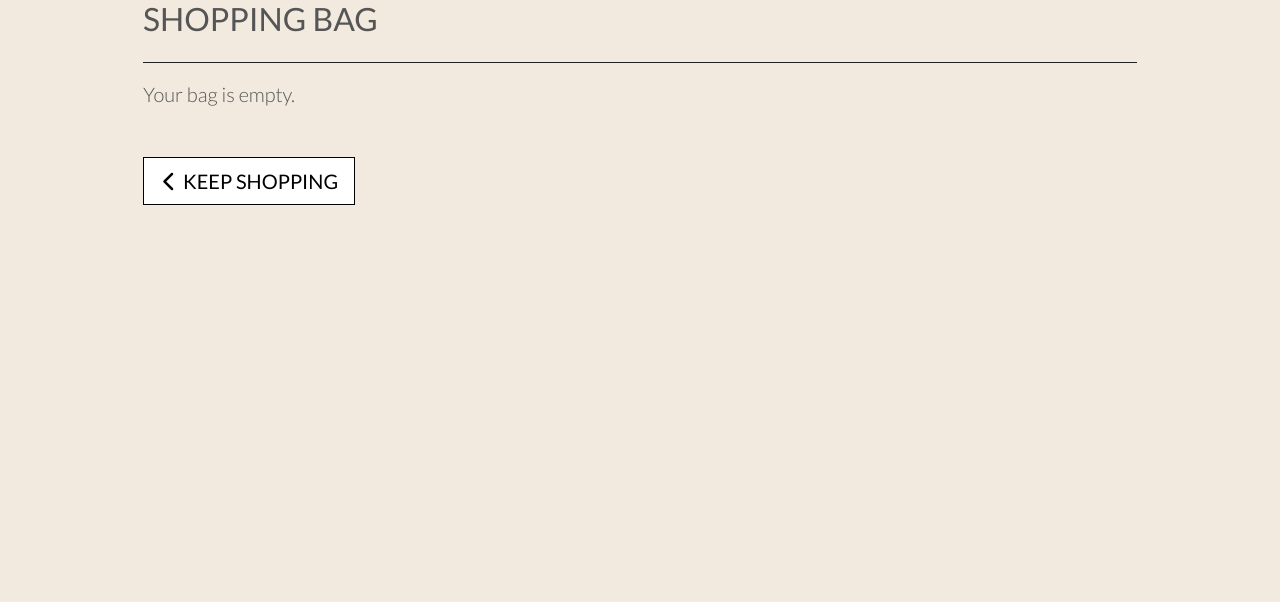
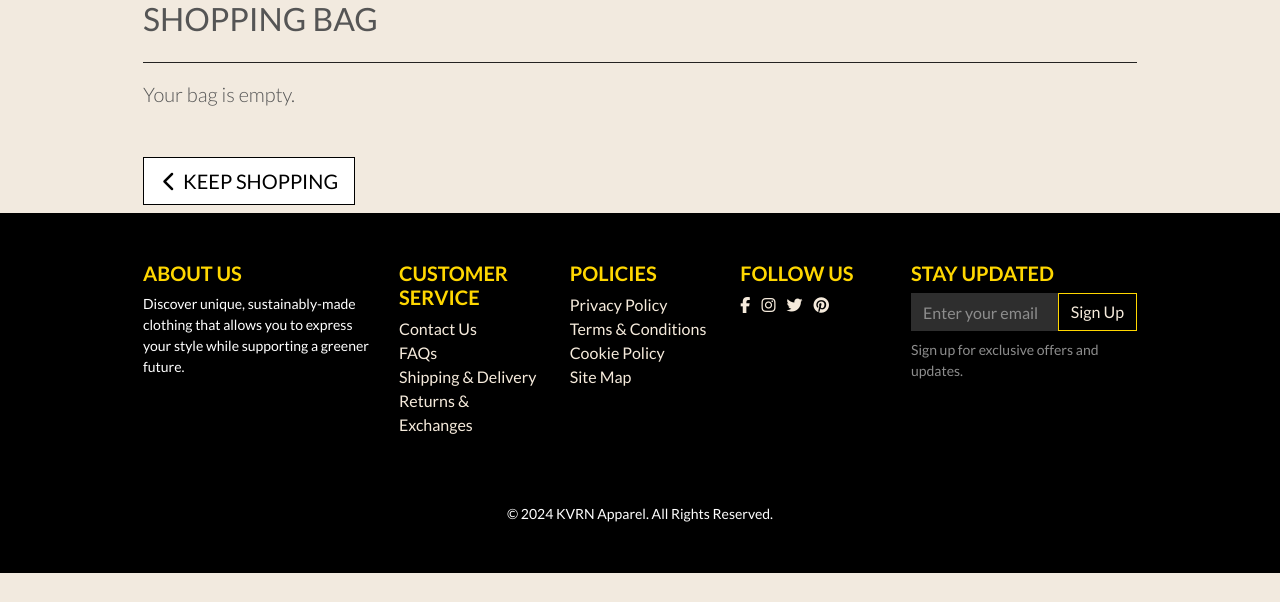
Before and after one commit to SimonMoynihan33/KVRN-Apparel, a Django app: template bag/templates/bag/bag.html in a window 1280 px wide. Shown: the part 198-800 px from the top of the page. Run offline with Django 5.2, Linux system fonts and the light colour scheme; the template is opened without the code that fills it, so the values that code supplies are empty; some libraries are stand-ins or nearby versions; some web fonts are replaced.

Commit message:
Add footer with styles and newsletter signup form

```diff
--- a/static/css/base.css
+++ b/static/css/base.css
@@ -532,6 +532,51 @@ hr {
     margin-bottom: 60px !important;
 }
 
+/* Footer Styles */
+.site-footer {
+    background-color: #000; /* Black background */
+    color: #f6ebdc;
+}
+
+.site-footer h5 {
+    font-weight: bold;
+    color: #ffd700; /* Gold color for headings */
+}
+
+.footer-link {
+    color: #f6ebdc;
+    transition: color 0.3s;
+    text-decoration: none;
+}
+
+.footer-link:hover {
+    color: #ffd700;
+}
+
+.newsletter-form .form-control {
+    background-color: #2e2e2e; /* Dark gray input field background */
+    border: none;
+    color: #f6ebdc;
+}
+
+.newsletter-form .form-control::placeholder {
+    color: #8d8d8d;
+}
+
+.newsletter-form .btn {
+    color: #f6ebdc;
+    border-color: #ffd700;
+}
+
+.newsletter-form .btn:hover {
+    background-color: #ffd700;
+    color: #000;
+}
+
+.newsletter-form small {
+    color: #8d8d8d;
+}
+
 /* -------------------------------- Media Queries */
 
 /* Slightly larger container on xl screens */
--- a/templates/base.html
+++ b/templates/base.html
@@ -1,4 +1,4 @@
-{% load static%}
+{% load static %}
 <!doctype html>
 <html lang="en">
 
@@ -138,7 +138,6 @@
     </div>
     <div id="delivery-banner" class="row text-center">
       <div class="col bg-black text-white banner-container">
-        <!-- Banner that scrolls across the screen to be added in future development -->
         <h4 class="logo-font my-1 banner-content">
           Free delivery on orders over €{{ free_delivery_threshold }}! Free delivery on orders over €{{ free_delivery_threshold }}! Free delivery on orders over €{{ free_delivery_threshold }}!
         </h4>
@@ -170,6 +169,72 @@
   {% block content %}
   {% endblock %}
 
+  <footer class="site-footer text-white">
+    <div class="container py-5">
+        <div class="row">
+            <!-- Company Information -->
+            <div class="col-md-3 mb-4">
+                <h5 class="text-uppercase">About Us</h5>
+                <p class="small">
+                    Discover unique, sustainably-made clothing that allows you to express your style while supporting a greener future.
+                </p>
+            </div>
+
+            <!-- Customer Service Links -->
+            <div class="col-md-2 mb-4">
+                <h5 class="text-uppercase">Customer Service</h5>
+                <ul class="list-unstyled">
+                    <li><a href="{% url 'about' %}" class="footer-link">Contact Us</a></li>
+                    <li><a href="#" class="footer-link">FAQs</a></li>
+                    <li><a href="#" class="footer-link">Shipping & Delivery</a></li>
+                    <li><a href="#" class="footer-link">Returns & Exchanges</a></li>
+                </ul>
+            </div>
+
+            <!-- Policies Links -->
+            <div class="col-md-2 mb-4">
+                <h5 class="text-uppercase">Policies</h5>
+                <ul class="list-unstyled">
+                    <li><a href="#" class="footer-link">Privacy Policy</a></li>
+                    <li><a href="#" class="footer-link">Terms & Conditions</a></li>
+                    <li><a href="#" class="footer-link">Cookie Policy</a></li>
+                    <li><a href="#" class="footer-link">Site Map</a></li>
+                </ul>
+            </div>
+
+            <!-- Social Media Links -->
+            <div class="col-md-2 mb-4">
+                <h5 class="text-uppercase">Follow Us</h5>
+                <ul class="list-inline">
+                    <li class="list-inline-item"><a href="#" class="footer-link"><i class="fab fa-facebook-f"></i></a></li>
+                    <li class="list-inline-item"><a href="#" class="footer-link"><i class="fab fa-instagram"></i></a></li>
+                    <li class="list-inline-item"><a href="#" class="footer-link"><i class="fab fa-twitter"></i></a></li>
+                    <li class="list-inline-item"><a href="#" class="footer-link"><i class="fab fa-pinterest"></i></a></li>
+                </ul>
+            </div>
+
+            <!-- Newsletter Signup -->
+            <div class="col-md-3 mb-4">
+                <h5 class="text-uppercase">Stay Updated</h5>
+                <form class="newsletter-form">
+                    <div class="input-group">
+                        <input type="email" class="form-control rounded-0" placeholder="Enter your email" required>
+                        <div class="input-group-append">
+                            <button class="btn btn-outline-light rounded-0" type="submit">Sign Up</button>
+                        </div>
+                    </div>
+                    <small class="form-text mt-2">Sign up for exclusive offers and updates.</small>
+                </form>
+            </div>
+        </div>
+
+        <!-- Footer Bottom -->
+        <div class="text-center mt-4">
+            <small>&copy; 2024 KVRN Apparel. All Rights Reserved.</small>
+        </div>
+    </div>
+</footer>
+
   {% block postloadjs %}
   <script type="text/javascript">
     $(document).ready(function(){
```
